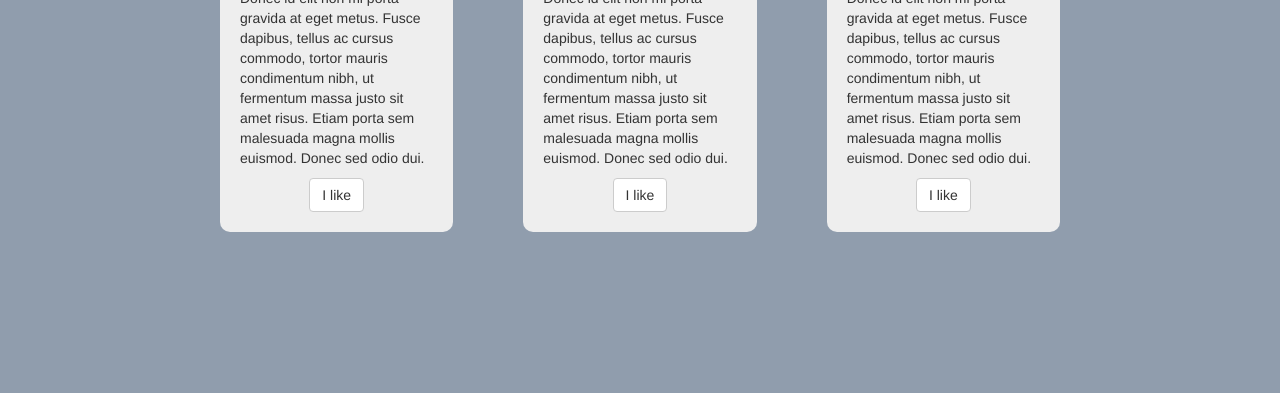
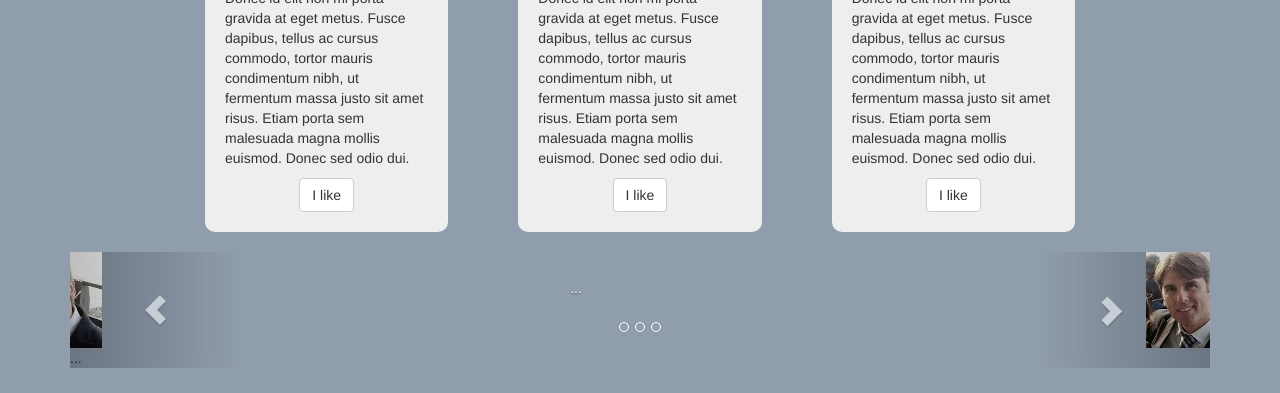
Before and after one commit to jangelroa/AboutMe, a plain HTML site: page index.html in a window 1280 px wide. Shown: the part 407-800 px from the top of the page. Drawn offline with Linux system fonts and the light colour scheme.

Commit message:
before carusel

```diff
--- a/css/custom.css
+++ b/css/custom.css
@@ -70,4 +70,7 @@ h1, h3  {
 	.row {
 		margin: 0;
 	}
+	.col-sm-4 {
+		margin: 15px;
+	}
 }
--- a/index.html
+++ b/index.html
@@ -13,7 +13,9 @@
 	<div class="container">
 		<div class="row">
 			<div class="col-sm-12">
+
 				<div class="jumbotron">
+
 					<div class="h1h3">
 						<h1>
 							Hello MY Friends!
@@ -26,7 +28,7 @@
 					</div>
 
 				</div>
-
+			</div>
 			<div class="row">
 		    <div class="col-sm-4">
 		    	<div class="inner-div">
@@ -57,11 +59,42 @@
 				</div>
 			</div>
 
-
-
-
 		</div>
 
+    <!-- CARUSEL -->
+		<div id="carousel-example-generic" class="carousel slide" data-ride="carousel">
+		  <!-- Indicators -->
+		  <ol class="carousel-indicators">
+		    <li data-target="#carousel-example-generic" data-slide-to="0" class="active"></li>
+		    <li data-target="#carousel-example-generic" data-slide-to="1"></li>
+		    <li data-target="#carousel-example-generic" data-slide-to="2"></li>
+		  </ol>
+
+		  <!-- Wrapper for slides -->
+		  <div class="carousel-inner">
+		    <div class="item active">
+		      <img src="libraries/img/me.jpg" alt="JAJAJA">
+		      <div class="carousel-caption">
+		        ...
+		      </div>
+		    </div>
+		    <div class="item">
+		      <img src="libraries/img/me.jpg" alt="JOJOJO">
+		      <div class="carousel-caption">
+		        ...
+		      </div>
+		    </div>
+		    ...
+		  </div>
+
+		  <!-- Controls -->
+		  <a class="left carousel-control" href="#carousel-example-generic" role="button" data-slide="prev">
+		    <span class="glyphicon glyphicon-chevron-left"></span>
+		  </a>
+		  <a class="right carousel-control" href="#carousel-example-generic" role="button" data-slide="next">
+		    <span class="glyphicon glyphicon-chevron-right"></span>
+		  </a>
+		</div>
 
 
 
```
Lines whose indentation alone changed are shown as unchanged.
